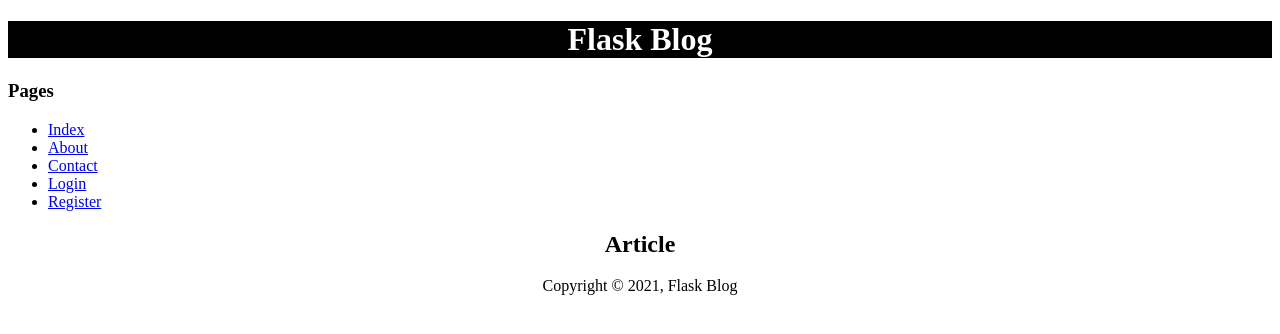
After one commit to kamilaurbanczyk/FlaskBlog, a Flask app: page /article/1 in a window 1280 px wide. The commit adds this page. Shown: the top 334 px of the page. Run offline with Flask 2, Linux system fonts and the light colour scheme.

Commit message:
Add article.html, add article route in app.py

```diff
--- a/app.py
+++ b/app.py
@@ -4,6 +4,7 @@ from temporary_data import Articles
 app = Flask(__name__)
 
 Articles = Articles()
+
 
 @app.route('/')
 def index():
@@ -35,6 +36,13 @@ def dashboard(user_id):
     return render_template('dashboard.html', user_id)
 
 
+@app.route('/article/<string:article_id>')
+def display_article(article_id):
+    # Later I will add MySQL database and find article by its id.
+    article = {}
+    return render_template('article.html', article = article)
+
+
 @app.route('/add')
 def add_post():
     return render_template('add_post.html')
--- /dev/null
+++ b/templates/article.html
@@ -0,0 +1,4 @@
+{% extends 'layout.html'%}
+{% block content %}
+    <h2 style="text-align:center;">Article</h2>
+{% endblock %}
--- a/templates/index.html
+++ b/templates/index.html
@@ -4,7 +4,7 @@
     <section>
         {% for article in articles %}
         <article>
-            <h3>{{article.title}}</h3>
+            <h3><a href="article/{{article.id}}">{{article.title}}</a></h3>
             <small>Posted by {{article.author}} on {{article.date}}</small>
             <p>{{article.body}}</p>
         </article>
```
